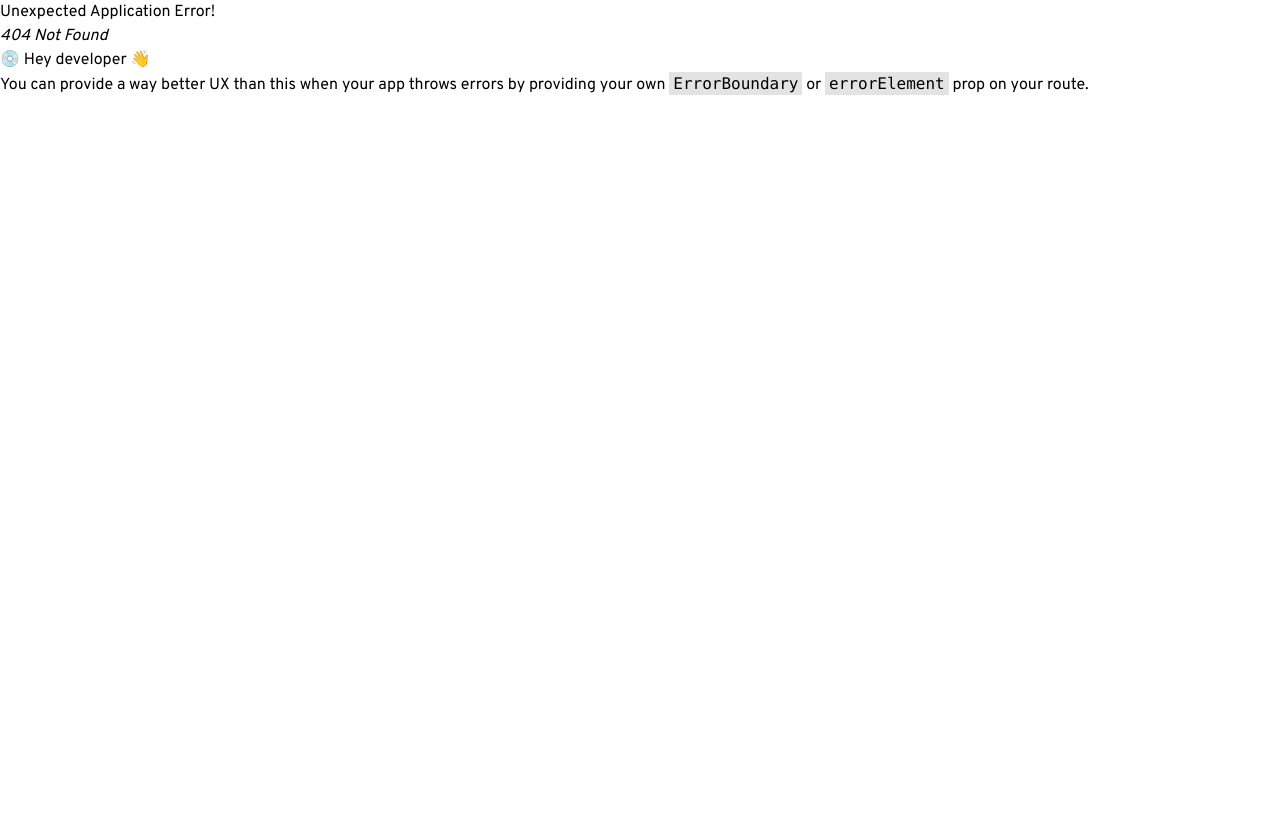
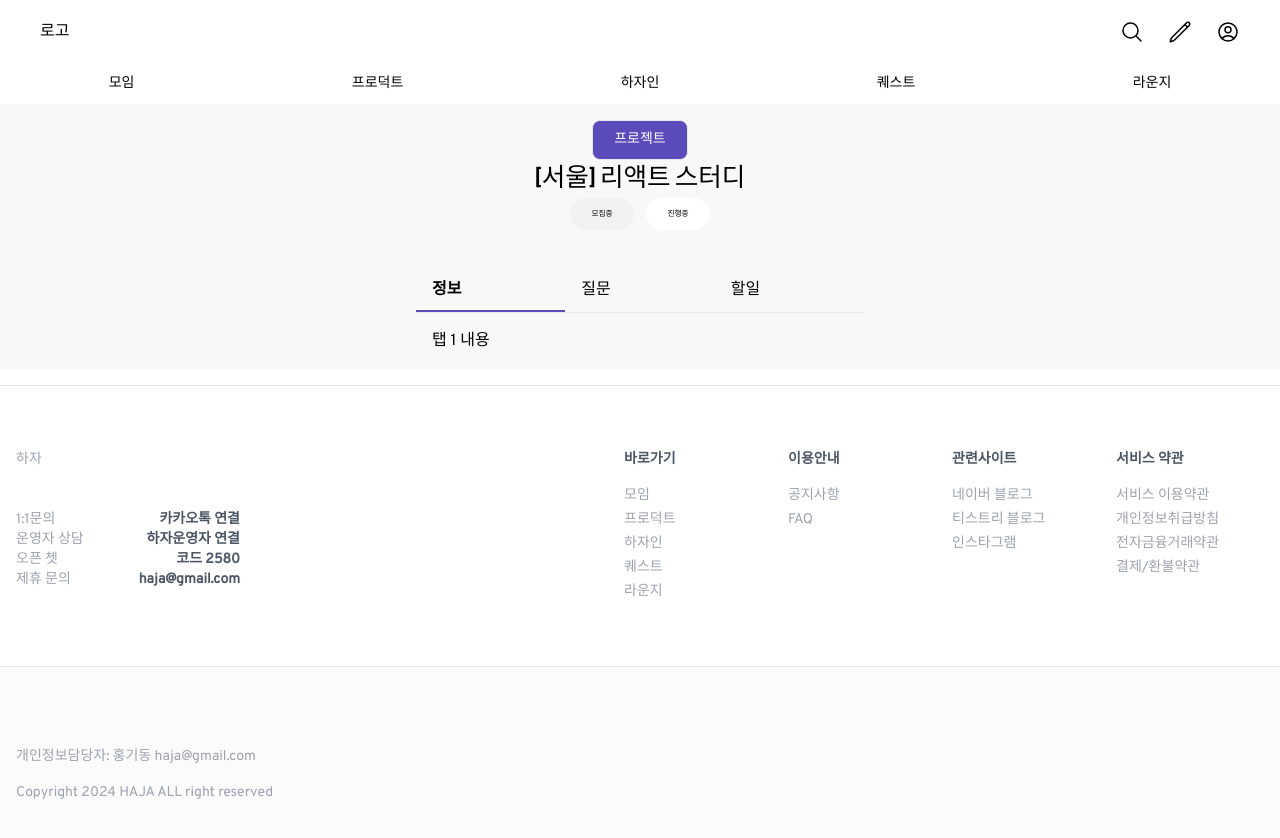
Before and after one commit to mandoong/HAJA-react, a React (Create React App) app: page /project/detail in a window 1280 px wide. Before the commit this address had no page. Shown: the top 838 px of the page. Before the commit the page ends 800 px from the top, so only its background shows below. Built offline with nearby package versions, Linux system fonts and the light colour scheme.

Commit message:
:sparkles:feat:project detail added

```diff
--- a/src/components/basic/card/CommentCard.jsx
+++ b/src/components/basic/card/CommentCard.jsx
@@ -1,6 +1,6 @@
 export default function CommentCard({ children, name, comment, date }) {
   return (
-    <div className="border rounded-lg p-4 hover:border-[#ea6560] transition-colors">
+    <div className="border-b =p-4 hover:border-[94a3b8] transition-colors">
       <div className="flex items-center gap-3 h-16">
         <div className="flex-1">
           <div className="text-sm mb-2">{name}</div>
--- a/src/components/basic/card/Slider.jsx
+++ b/src/components/basic/card/Slider.jsx
@@ -1,36 +1,31 @@
 import React from "react";
-// eslint-disable-next-line import/no-extraneous-dependencies
 import Slider from "react-slick";
+import "slick-carousel/slick/slick.css";
+import "slick-carousel/slick/slick-theme.css";
 
 export default function SimpleSlider() {
-  const settings = {
-    dots: true,
-    infinite: true,
-    speed: 500,
-    slidesToShow: 1,
-    slidesToScroll: 1,
-  };
   return (
-    // eslint-disable-next-line react/jsx-props-no-spreading
-    <Slider {...settings}>
-      <div>
+    <div className="w-full">
+      <Slider dots infinite speed={500} slidesToShow={1} slidesToScroll={1}>
+        <div className="h-96 bg-gray-200">
           <h3>1</h3>
         </div>
-      <div>
+        <div className="h-96 bg-gray-200">
           <h3>2</h3>
         </div>
-      <div>
+        <div className="h-96 bg-gray-200">
           <h3>3</h3>
         </div>
-      <div>
+        <div className="h-96 bg-gray-200">
           <h3>4</h3>
         </div>
-      <div>
+        <div className="h-96 bg-gray-200">
           <h3>5</h3>
         </div>
-      <div>
+        <div className="h-96 bg-gray-200">
           <h3>6</h3>
         </div>
       </Slider>
+    </div>
   );
 }
--- /dev/null
+++ b/src/components/page/projectDetail/DetailMainSection.jsx
@@ -0,0 +1,27 @@
+import { Link } from "react-router-dom";
+
+export default function DatailMain() {
+  return (
+    <div className="w-full py-4 px-10 flex justify-center">
+      <div className="w-full mb-6 items-center flex flex-col">
+        <Link
+          className="w-24 h-10 border rounded-lg flex justify-center items-center text-sm text-[white] bg-[#594bba]"
+          to="/"
+        >
+          프로젝트
+        </Link>
+        <div className="w-full font-roboto text-[2vw] whitespace-nowrap text-center">
+          [서울] 리액트 스터디
+        </div>
+        <div className="flex justify-center items-center space-x-3">
+          <div className="w-16 h-8 border-[#f2f2f2] rounded-full flex items-center justify-center text-[0.6vw] text-[black] bg-[#f2f2f2]">
+            모집중
+          </div>
+          <div className="w-16 h-8 border-[#f2f2f2] rounded-full flex items-center justify-center text-[0.6vw] text-[black] bg-[white]">
+            진행중
+          </div>
+        </div>
+      </div>
+    </div>
+  );
+}
--- /dev/null
+++ b/src/components/page/projectDetail/DetailMenu.jsx
@@ -0,0 +1,38 @@
+import React, { useState } from "react";
+
+export default function DetailMenu() {
+  const tabItems = [
+    { label: "정보", content: "탭 1 내용" },
+    { label: "질문", content: "질문" },
+    { label: "할일", content: "할일" },
+  ];
+
+  const [activeTab, setActiveTab] = useState(0);
+
+  const handleTabClick = (index) => {
+    setActiveTab(index);
+  };
+
+  return (
+    <div className="w-full max-w-md mx-auto">
+      <div className="flex border-b ">
+        {tabItems.map((tab, index) => (
+          <button
+            type="button"
+            // eslint-disable-next-line react/no-array-index-key
+            key={index}
+            className={`py-2 px-4 w-full text-left border-b-2 hover:border-[#594bba] transition-colors ${
+              activeTab === index
+                ? "border-[#594bba] font-semibold"
+                : "border-transparent"
+            }`}
+            onClick={() => handleTabClick(index)}
+          >
+            {tab.label}
+          </button>
+        ))}
+      </div>
+      <div className="p-4">{tabItems[activeTab].content}</div>
+    </div>
+  );
+}
--- a/src/components/page/projectList/NewProjectSection.jsx
+++ b/src/components/page/projectList/NewProjectSection.jsx
@@ -1,6 +1,7 @@
 import { Link } from "react-router-dom";
 import BasicCardImgCard from "../../basic/card/ImgCard";
 import CommentCard from "../../basic/card/CommentCard";
+import SimpleSlider from "../../basic/card/Slider";
 
 export default function NewProject() {
   const listitems = [
@@ -29,22 +30,14 @@ export default function NewProject() {
     },
   ];
   return (
-    <div className="w-full flex justify-between pt-20 px-10">
+    <div className="w-full justify-between">
       <div className="flex-1">
         <div>신규 프로젝트</div>
-        <div>
-          {listitems.map((e) => {
-            return (
-              <BasicCardImgCard
-                key={e.title}
-                img={e.img}
-                title={e.title}
-                desc={e.desc}
-                like
-              >
+        <div className="justify-between border rounded-lg p-4">
+          <SimpleSlider />
           <div className="flex justify-between items-center">
             <div className="text-xs text-[#afafaf] ml-auto">
-                    by {e.user.name}
+              by {listitems[0].user.name}
             </div>
           </div>
           <hr className="my-4" />
@@ -54,13 +47,11 @@ export default function NewProject() {
           >
             프로젝트 자세히 보기
           </Link>
-              </BasicCardImgCard>
-            );
-          })}
         </div>
       </div>
       <div className="flex-1">
         <div>최신 댓글</div>
+        <div className="border rounded-lg p-4">
           {commitems.map((c) => {
             return (
               <CommentCard key={c.comment} name={c.name} comment={c.comment}>
@@ -72,5 +63,6 @@ export default function NewProject() {
           })}
         </div>
       </div>
+    </div>
   );
 }
--- /dev/null
+++ b/src/pages/projectDetail/index.jsx
@@ -0,0 +1,11 @@
+import DetailMain from "../../components/page/projectDetail/DetailMainSection";
+import DetailMenu from "../../components/page/projectDetail/DetailMenu";
+
+export default function ProjectDetail() {
+  return (
+    <div className="w-full flex justify-center items-center flex-col bg-[#f8f8f8]">
+      <DetailMain />
+      <DetailMenu />
+    </div>
+  );
+}
--- a/src/routes/router.js
+++ b/src/routes/router.js
@@ -4,6 +4,7 @@ import AboutId from "../pages/about/[id]";
 import ProjectList from "../pages/projectList/index";
 import Signup from "../pages/signup/index";
 import Home from "../pages/home/index";
+import ProjectDetail from "../pages/projectDetail";
 
 export default createBrowserRouter([
   {
@@ -22,6 +23,7 @@ export default createBrowserRouter([
         element: <AboutId />,
       },
       { path: "/project/list", element: <ProjectList /> },
+      { path: "/project/detail", element: <ProjectDetail /> },
       {
         path: "/signup",
         element: <Signup />,
```
Lines whose indentation alone changed are shown as unchanged.
